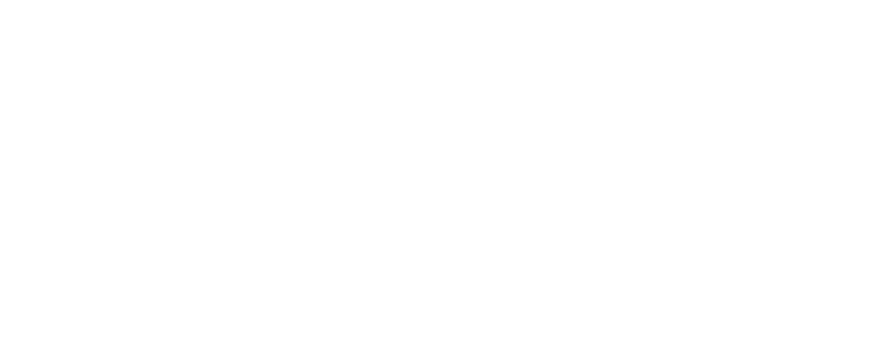
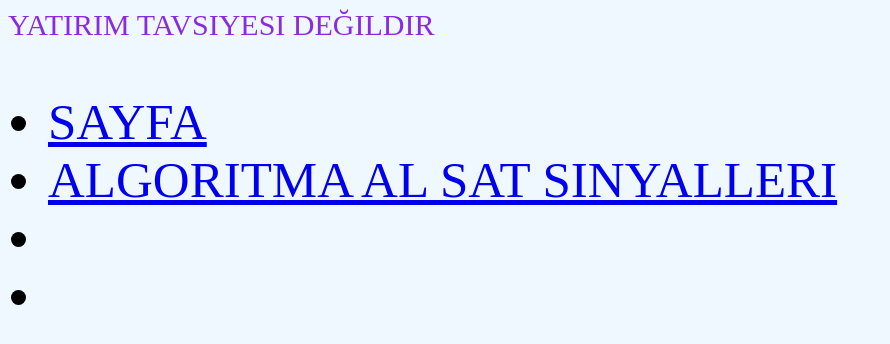
Before and after one commit to CodeAThing/Patika-Html-Odevleri, a plain HTML site: page hisse senetleri al.html in a window 1280 px wide. Shown: the whole page, without its empty margins (0-890 px from the left). Drawn offline with Linux system fonts and the light colour scheme.

Commit message:
last changes!

```diff
--- a/hisse senetleri al.html
+++ b/hisse senetleri al.html
@@ -1,12 +1,45 @@
-<!DOCTYPE html>
-<html lang="en">
-<head>
-    <meta charset="UTF-8">
-    <meta http-equiv="X-UA-Compatible" content="IE=edge">
-    <meta name="viewport" content="width=device-width, initial-scale=1.0">
-    <title>Document</title>
-</head>
-<body>
 
-</body>
-</html>
+<html>
+    <head>
+      <title>Hisse Senetleri</title>
+        <style>
+            body
+        {
+            background-color: aliceblue;
+font-size: 40px;
+        }
+            p{
+                color: blueviolet;
+                font-size: 30px;
+            }
+            body{
+            background-color:aliceblue;
+            font-size:51px;
+           text-transform:uppercase;
+
+            }
+            .navigator
+            {
+                list-style:none;
+                display:block;
+                display:inline;
+                margin:10px;
+                position:relative;
+            }
+        </style>
+    </head>
+
+    <body>
+        <p>Yatırım Tavsiyesi Değildir</p>
+        <div class="navigator">
+  <ul>
+      <li><a href="index.html">Sayfa</a></li>
+      <li><a href="https://www.emirkaancati.com/hissesenedi">Algoritma Al Sat Sinyalleri</a></li>
+      <li></li>
+      <li></li>
+        </ul>
+        </div>
+
+
+    </body>
+  </html>
```
Also changed, not shown: iletisim.html (+26 -0 lines).
